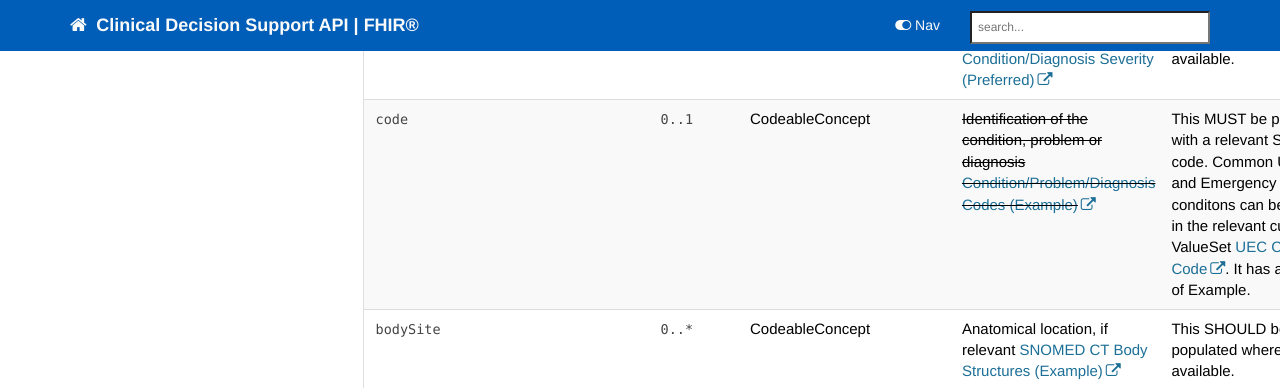
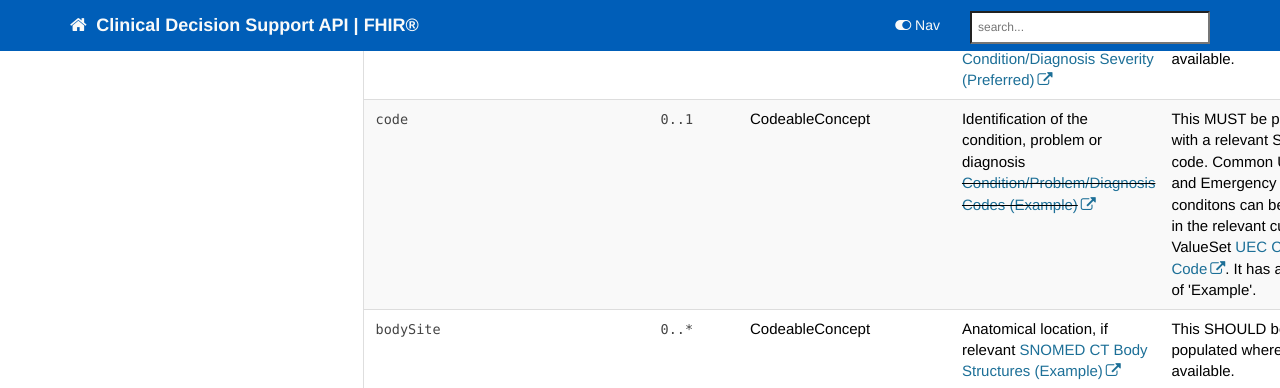
Before and after one commit to nhsconnect/FHIR-CDS, a Jekyll site: the page built from pages/explore/api_condition.md, in a window 1280 px wide and 900 px high, scrolled down 1593 px. Shown: the top 388 px of the window. Built offline with Jekyll 4.4.1, drawn with Linux system fonts in a browser that asks for light colours; nearby versions of some CDN libraries; our own code applies the rules of GitHub Pages for plain Markdown files; comment, search, counter and statistics services are not loaded.

Commit message:
Update api_condition.md

```diff
--- a/pages/explore/api_condition.md
+++ b/pages/explore/api_condition.md
@@ -91,7 +91,7 @@ Detailed implementation guidance for a `Condition` resource in the CDS context i
  <tr><td><code class="highlighter-rouge">category</code></td><td><code class="highlighter-rouge">0..*</code></td><td>CodeableConcept</td><td>problem-list-item | encounter-diagnosis <a href="https://www.hl7.org/fhir/STU3/valueset-condition-category.html">Condition Category Codes  (Example)</a></td><td>This MUST be populated with the value 'concern' as per the ValueSet | <a href="https://fhir.nhs.uk/STU3/ValueSet/UEC-ConditionCategory-1">UEC-ConditionCategory-1</a> (Required)</td></tr>
 
  <tr><td><code class="highlighter-rouge">severity</code></td><td><code class="highlighter-rouge">0..1</code></td><td>CodeableConcept</td><td>Subjective severity of condition <a href="https://www.hl7.org/fhir/STU3/valueset-condition-severity.html">Condition/Diagnosis Severity (Preferred)</a></td><td>This SHOULD be populated where available.</td></tr>
- <tr><td><code class="highlighter-rouge">code</code></td><td><code class="highlighter-rouge">0..1</code></td><td>CodeableConcept</td><td><s>Identification of the condition, problem or diagnosis <a href="https://www.hl7.org/fhir/STU3/valueset-condition-code.html">Condition/Problem/Diagnosis Codes (Example)</a></s></td><td>This MUST be populated with a relevant SNOMED code. Common Urgent and Emergency Care conditons can be found in the relevant custom ValueSet <a href="https://fhir.nhs.uk/STU3/ValueSet/UEC-ConditionCode-1">UEC Condition Code</a>. It has a binding of Example.</td></tr>
+ <tr><td><code class="highlighter-rouge">code</code></td><td><code class="highlighter-rouge">0..1</code></td><td>CodeableConcept</td><td>Identification of the condition, problem or diagnosis <s><a href="https://www.hl7.org/fhir/STU3/valueset-condition-code.html">Condition/Problem/Diagnosis Codes (Example)</a></s></td><td>This MUST be populated with a relevant SNOMED code. Common Urgent and Emergency Care conditons can be found in the relevant custom ValueSet <a href="https://fhir.nhs.uk/STU3/ValueSet/UEC-ConditionCode-1">UEC Condition Code</a>. It has a binding of 'Example'.</td></tr>
  <tr><td><code class="highlighter-rouge">bodySite</code></td><td><code class="highlighter-rouge">0..*</code></td><td>CodeableConcept</td><td>Anatomical location, if relevant <a href="https://www.hl7.org/fhir/STU3/valueset-body-site.html">SNOMED CT Body Structures (Example)</a></td><td>This SHOULD be populated where available.</td></tr>
  <tr><td><code class="highlighter-rouge">subject</code></td><td><code class="highlighter-rouge">1..1</code></td><td>Reference(Patient | Group)</td><td>Who has the condition?</td><td>This MUST be the Patient.</td></tr>
  <tr><td><code class="highlighter-rouge">context</code></td><td><code class="highlighter-rouge">0..1</code></td><td>Reference(Encounter | EpisodeOfCare)</td><td>Encounter or episode when condition first asserted</td><td>This MUST be populated with the Encounter.</td></tr>
```
